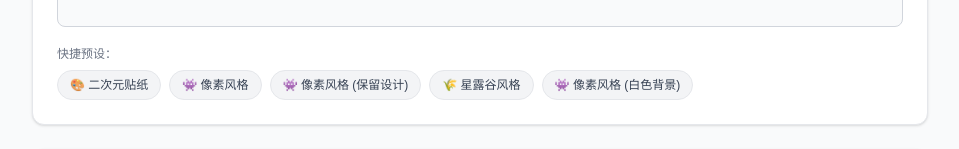
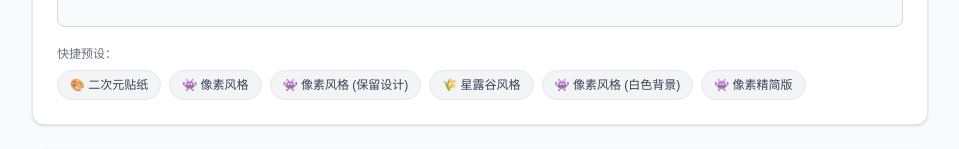
Before and after one commit to peanut996/gemini-image-generator, a Next.js app: page / in a window 1280 px wide. Shown: the part 460-609 px from the top of the page, without its empty margins (160-1119 px from the left). Built offline with nearby package versions, Linux system fonts and the light colour scheme.

Commit message:
feat: 添加像素精简版预设 prompt

```diff
--- a/src/app/page.tsx
+++ b/src/app/page.tsx
@@ -39,6 +39,10 @@ export default function Home() {
     {
       label: '👾 像素风格 (白色背景)',
       prompt: 'refer to image 2, convert image 1 into a pixel art. Try to use as few pixels as possible while fully preserving the original design and ensuring the final result has white background.',
+    },
+    {
+      label: '👾 像素精简版',
+      prompt: 'refer to image 2, convert image 1 into a pixel art. Try to use as few pixels as possible.尽可能精简的同时，保留动作和特征',
     },
   ];
 
```
